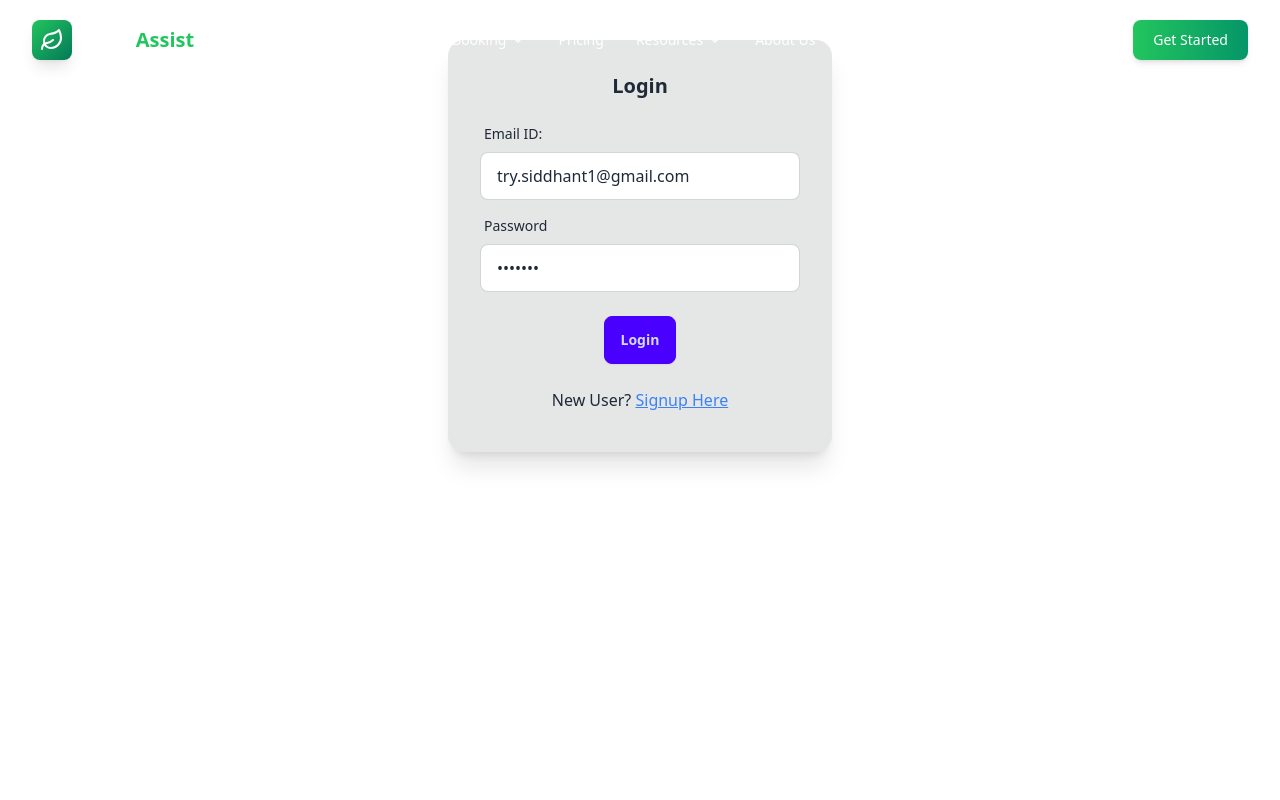
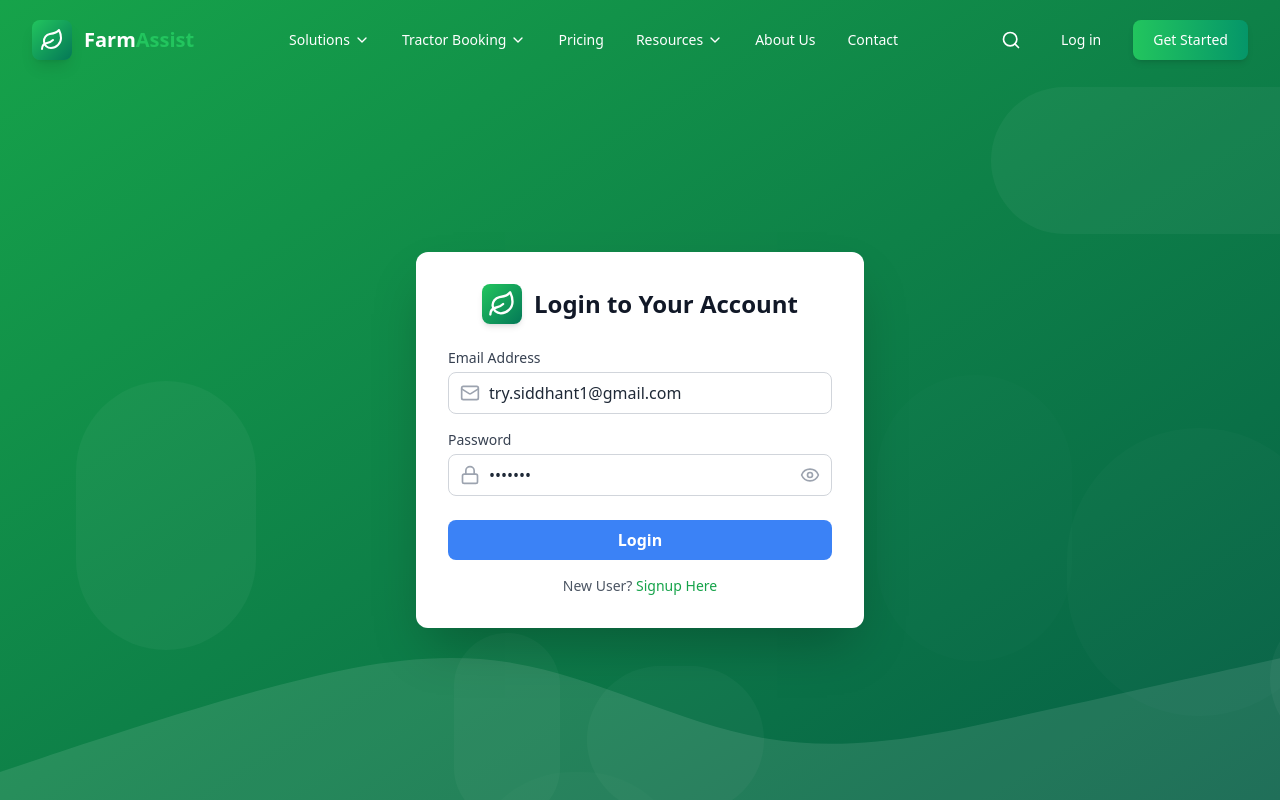
Before and after one commit to Altaf24/farm-assist, a React (Vite) app in the folder frontend/: page /login in a window 1280 px wide. Built offline with nearby package versions, Linux system fonts and the light colour scheme.

Commit message:
Login UI Updated

```diff
--- a/frontend/src/components/Login.jsx
+++ b/frontend/src/components/Login.jsx
@@ -3,11 +3,20 @@ import axios from "axios";
 import { useDispatch } from "react-redux";
 import { useNavigate, Link } from "react-router-dom";
 import { BASE_URL } from "../utils/constants";
-// Import the addUser action from your Redux store
 import { addUser } from "../utils/userSlice";
+import {
+  Eye,
+  EyeOff,
+  Leaf,
+  User,
+  Mail,
+  Lock,
+  Check,
+  ArrowRight,
+} from "lucide-react";
 
 const Login = () => {
-  const [isLoginForm, setIsLoginForm] = useState(true);
+  const [showPassword, setShowPassword] = useState(false);
   const [formData, setFormData] = useState({
     email: "try.siddhant1@gmail.com",
     password: "Sid@123",
@@ -35,79 +44,131 @@ const Login = () => {
         { withCredentials: true }
       );
 
-      console.log("Login response:", loginRes.data);
-
-      // Store user data in localStorage
-      localStorage.setItem('token', loginRes.data.token);
-      localStorage.setItem('user', JSON.stringify(loginRes.data.user));
-      window.dispatchEvent(new Event('authChanged'));
-      // Dispatch user to Redux store
+      localStorage.setItem("token", loginRes.data.token);
+      localStorage.setItem("user", JSON.stringify(loginRes.data.user));
+      window.dispatchEvent(new Event("authChanged"));
       dispatch(addUser(loginRes.data.user));
-
-      // Navigate to the dashboard
-      navigate('/');
+      navigate("/");
     } catch (loginErr) {
-      console.error("Login error:", loginErr);
       setErrors({
-        form: loginErr.response?.data?.message || "Login failed. Please check your credentials."
+        form:
+          loginErr.response?.data?.message ||
+          "Login failed. Please check your credentials.",
       });
     }
-
   };
 
+  return (
+    <div className="min-h-screen flex items-center justify-center bg-gradient-to-br from-green-600 to-emerald-800 relative overflow-hidden pt-32 pb-12">
+      {/* Background decorative elements */}
+      <div className="absolute inset-0 overflow-hidden pointer-events-none">
+        <div className="absolute top-0 left-0 w-full h-full opacity-10">
+          {[...Array(8)].map((_, i) => (
+            <div
+              key={i}
+              className="absolute rounded-full bg-white"
+              style={{
+                width: Math.random() * 300 + 100 + "px",
+                height: Math.random() * 300 + 100 + "px",
+                top: Math.random() * 100 + "%",
+                left: Math.random() * 100 + "%",
+                opacity: Math.random() * 0.5,
+              }}
+            />
+          ))}
+        </div>
 
-  return (
-    <div className="flex justify-center my-10">
-      <div className="card bg-base-300 w-96 shadow-xl">
-        <div className="card-body">
-          <h2 className="card-title justify-center">
-            {isLoginForm ? "Login" : "Sign Up"}
+        {/* Decorative pattern */}
+        <svg
+          className="absolute bottom-0 left-0 right-0 text-white fill-current opacity-10"
+          viewBox="0 0 1440 320"
+          preserveAspectRatio="none"
+        >
+          <path d="M0,288L48,272C96,256,192,224,288,197.3C384,171,480,149,576,165.3C672,181,768,235,864,250.7C960,267,1056,245,1152,224C1248,203,1344,181,1392,170.7L1440,160L1440,320L1392,320C1344,320,1248,320,1152,320C1056,320,960,320,864,320C768,320,672,320,576,320C480,320,384,320,288,320C192,320,96,320,48,320L0,320Z"></path>
+        </svg>
+      </div>
+
+      {/* Login Form */}
+      <div className="bg-white p-8 rounded-xl shadow-2xl w-full max-w-md z-10">
+        <div className="flex items-center justify-center mb-6">
+          <div className="h-10 w-10 rounded-lg bg-gradient-to-br from-green-500 to-emerald-700 flex items-center justify-center shadow-md">
+            <Leaf className="h-7 w-7 text-white" />
+          </div>{" "}
+          <h2 className="ml-3 text-2xl font-bold text-gray-900">
+          Login to Your Account
           </h2>
+        </div>
+        <div className="space-y-4">
           <div>
-
-            <label className="form-control w-full max-w-xs my-2">
-              <div className="label">
-                <span className="label-text">Email ID:</span>
-              </div>
+            <label className="block text-sm font-medium text-gray-700">
+              Email Address
+            </label>
+            <div className="relative mt-1">
+              <span className="absolute inset-y-0 left-0 pl-3 flex items-center text-gray-400">
+                <Mail className="w-5 h-5" />
+              </span>
               <input
                 type="email"
                 name="email"
                 value={formData.email}
-                className="input input-bordered w-full max-w-xs"
                 onChange={handleChange}
+                className={`w-full pl-10 pr-3 py-2 border ${
+                  errors.email ? "border-red-500" : "border-gray-300"
+                } rounded-lg focus:outline-none focus:ring-2 focus:ring-green-500 focus:border-transparent`}
+                placeholder="you@example.com"
               />
+            </div>
+          </div>
+          <div>
+            <label className="block text-sm font-medium text-gray-700">
+              Password
             </label>
-            <label className="form-control w-full max-w-xs my-2">
-              <div className="label">
-                <span className="label-text">Password</span>
-              </div>
+            <div className="relative mt-1">
+              <span className="absolute inset-y-0 left-0 pl-3 flex items-center text-gray-400">
+                <Lock className="w-5 h-5" />
+              </span>
               <input
-                type="password"
                 name="password"
+                type={showPassword ? "text" : "password"}
                 value={formData.password}
-                className="input input-bordered w-full max-w-xs"
                 onChange={handleChange}
+                className={`w-full pl-10 pr-10 py-2 border ${
+                  errors.password ? "border-red-500" : "border-gray-300"
+                } rounded-lg focus:outline-none focus:ring-2 focus:ring-green-500 focus:border-transparent`}
+                placeholder="your password"
               />
-            </label>
+              <button
+                type="button"
+                className="absolute inset-y-0 right-0 pr-3 flex items-center"
+                onClick={() => setShowPassword(!showPassword)}
+              >
+                {showPassword ? (
+                  <EyeOff className="h-5 w-5 text-gray-400" />
+                ) : (
+                  <Eye className="h-5 w-5 text-gray-400" />
+                )}
+              </button>
+            </div>
           </div>
-          {errors.form && <p className="text-red-500">{errors.form}</p>}
-          <div className="card-actions justify-center m-2">
-            <button
-              className="btn btn-primary"
-              onClick={handleLogin}
-            >
-             Login
-            </button>
-          </div>
-
-         <p className="m-auto cursor-pointer py-2">
-  New User?{" "}
-  <Link to="/signup" className="text-blue-500 underline">
-    Signup Here
-  </Link>
-</p>
-
         </div>
+        {errors.form && (
+          <p className="text-red-500 text-sm mt-2">{errors.form}</p>
+        )}
+        <button
+          onClick={handleLogin}
+          className="mt-6 w-full bg-blue-500 hover:bg-blue-600 text-white py-2 px-4 rounded-lg font-semibold transition duration-300"
+        >
+          Login
+        </button>
+        <p className="text-center mt-4 text-sm text-gray-600">
+          New User?{" "}
+          <Link
+            to="/signup"
+            className="font-medium text-green-600 hover:text-green-500"
+          >
+            Signup Here
+          </Link>
+        </p>
       </div>
     </div>
   );
```
Also changed, not shown: frontend/src/components/SignUp.jsx (+150 -75 lines).
